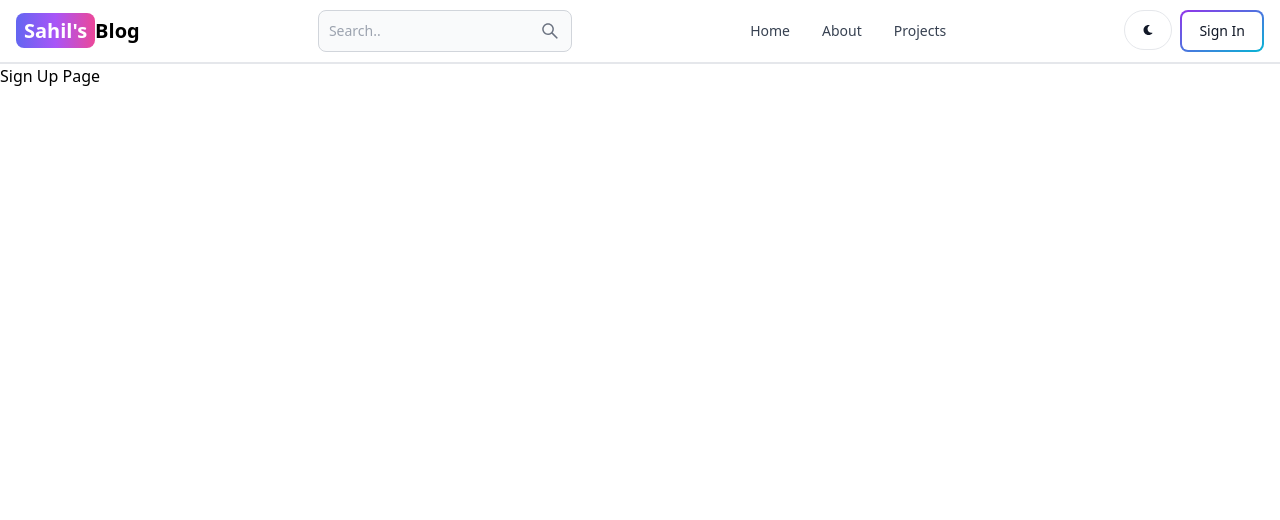
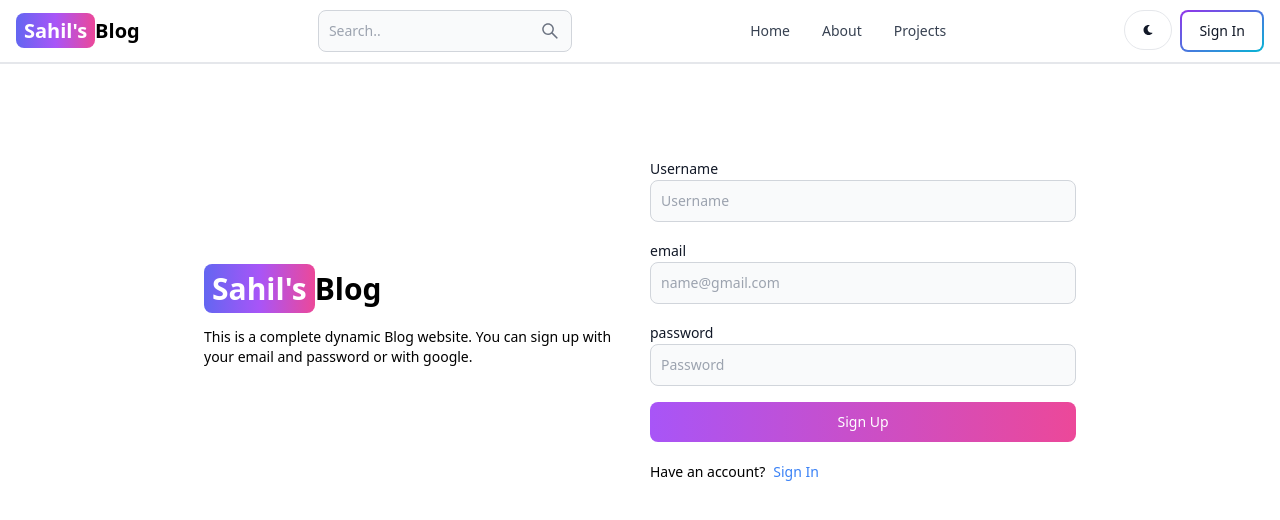
Before and after one commit to sahilsonawanesb/blog, a React app in the folder blog-frontend/: page /signUp in a window 1280 px wide. Shown: the top 520 px of the page. Built offline with nearby package versions, Linux system fonts and the light colour scheme; the HTML template or start-up script is replaced by a standard one.

Commit message:
Created Sign Up Page UI

```diff
--- a/blog-frontend/src/pages/SignUp.jsx
+++ b/blog-frontend/src/pages/SignUp.jsx
@@ -1,9 +1,62 @@
+import { Link } from "react-router-dom"
+import { Label, TextInput, Button } from "flowbite-react"
+
 const SignUp = () => {
   return (
-    <div>
-      <h1>
-        Sign Up Page
-      </h1>
+    <div className="min-h-screen mt-20">
+      <div className="flex p-3 max-w-4xl mx-auto flex-col md:flex-row md:items-center gap-5">
+
+      {/* left  */}
+      <div className="flex-1 ">
+
+        {/* logo */}
+        <Link to="/" className="font-bold dark:text-white text-3xl">
+            <span className="px-2 py-1 bg-gradient-to-r from-indigo-500
+             via-purple-500
+              to-pink-500 rounded-lg text-white">
+              Sahil&apos;s
+              </span>
+            Blog
+        </Link>
+
+        <p className="text-sm mt-5">
+          This is a complete dynamic Blog website. You can sign up with your email and password or with google.
+        </p>
+
+      </div>
+
+      {/* right */}
+      <div className="flex-1">
+
+        <form className="flex flex-col gap-4">
+
+          <div>
+            <Label value="Username"/>
+            <TextInput type="text" placeholder="Username" id="username"/>
+          </div>
+
+          <div>
+            <Label value="email"/>
+            <TextInput type="text" placeholder="name@gmail.com" id="email"/>
+          </div>
+
+          <div>
+            <Label value="password"/>
+            <TextInput type="text" placeholder="Password" id="password"/>
+          </div>
+
+          <Button type="submit" gradientDuoTone="purpleToPink">
+            Sign Up
+          </Button>
+        </form>
+        <div className="flex gap-2 text-sm mt-5">
+          <span>Have an account?</span>
+          <Link to="/signIn" className="text-blue-500">
+            Sign In
+          </Link>
+        </div>
+      </div>
+      </div>
     </div>
   )
 }
```
